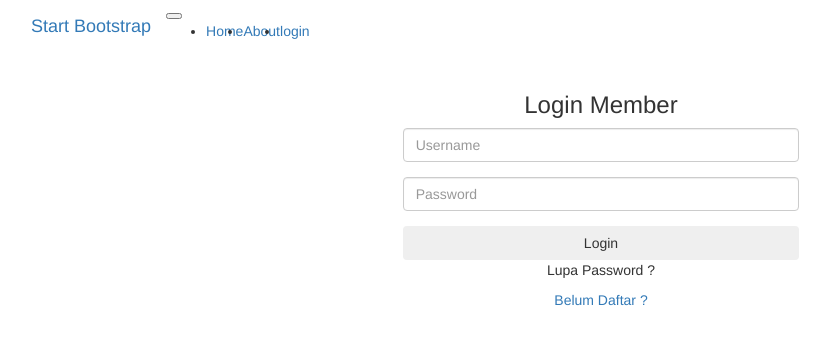
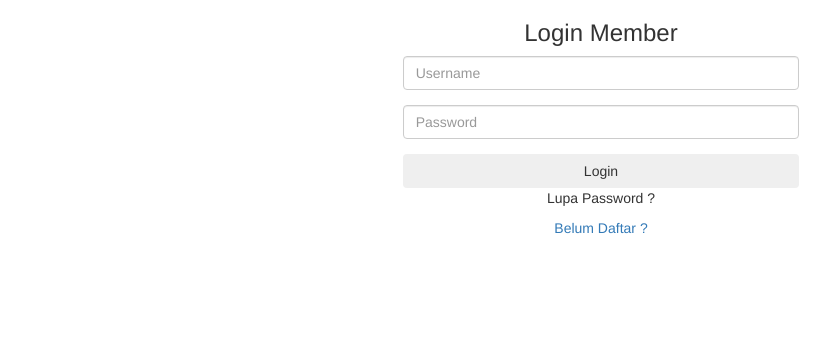
Before and after one commit to guruh609/doscdev, a PHP site: page /login.php in a window 1280 px wide. Shown: the top 345 px of the page, without its empty margins (39-869 px from the left). Run offline with PHP 8.4, Linux system fonts and the light colour scheme.

Commit message:
edit css

```diff
--- a/login.php
+++ b/login.php
@@ -6,39 +6,13 @@
     <meta name="viewport" content="width=device-width, initial-scale=1">
     <title>Halaman Login</title>
 
-    <link href="assets/css/style.css" rel="stylesheet">
-    <link href="vendorblog/bootstrap/css/bootstrap.min.css" rel="stylesheet">
+    <link href="css/style.css" rel="stylesheet">
+    <link href="css/bootstrap.min.css" rel="stylesheet">
 
-<!-- Custom styles for this template -->
-<link href="cssblog/blog-home.css" rel="stylesheet">
+
+
   </head>
   <body>
-
-  <nav class="navbar navbar-expand-lg navbar-dark bg-dark fixed-top">
-      <div class="container">
-        <a class="navbar-brand" href="#">Start Bootstrap</a>
-        <button class="navbar-toggler" type="button" data-toggle="collapse" data-target="#navbarResponsive" aria-controls="navbarResponsive" aria-expanded="false" aria-label="Toggle navigation">
-          <span class="navbar-toggler-icon"></span>
-        </button>
-        <div class="collapse navbar-collapse" id="navbarResponsive">
-          <ul class="navbar-nav ml-auto">
-            <li class="nav-item active">
-              <a class="nav-link" href="#">Home
-                <span class="sr-only">(current)</span>
-              </a>
-            </li>
-            <li class="nav-item">
-              <a class="nav-link" href="#">About</a>
-            </li>
-            <li class="nav-item">
-              <a class="nav-link" href="login.php">login</a>
-            </li>
-
-            </li>
-          </ul>
-        </div>
-      </div>
-    </nav>
 
     <div class="col-md-4 col-md-offset-4 form-login">
 
```
